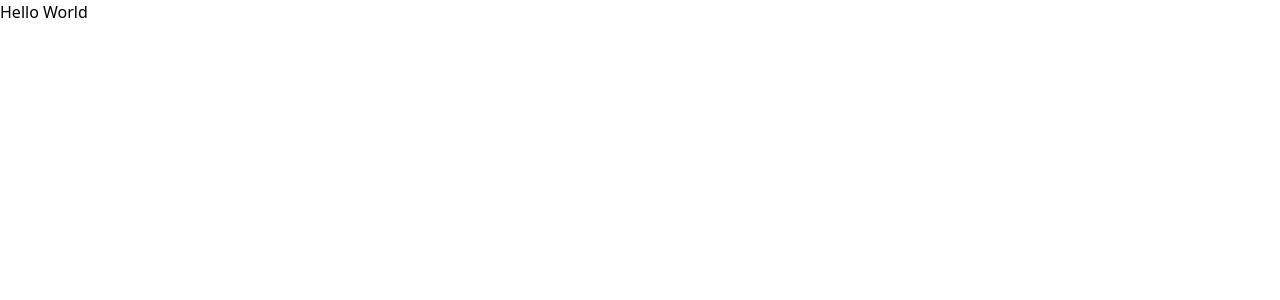
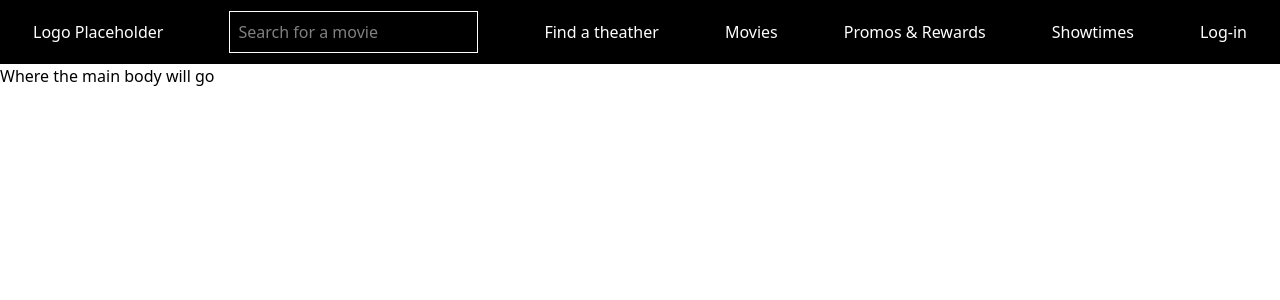
Before and after one commit to m-yguy/CInemaBooking, a Next.js app in the folder project/: page / in a window 1280 px wide. Shown: the top 300 px of the page. Built offline with nearby package versions, Linux system fonts and the light colour scheme.

Commit message:
super basic mockup of navbar

```diff
--- /dev/null
+++ b/project/app/components/Navbar.tsx
@@ -0,0 +1,17 @@
+export default function Navbar() {
+    return(
+        <div className ="bg-black h-16">
+            <ul className = "flex flex-row text-white justify-around items-center h-full">
+                <li>Logo Placeholder</li>
+                <li>
+                    <input type="text" placeholder="Search for a movie" className ="border border-white p-2"/>
+                </li>
+                <li>Find a theather</li>
+                <li>Movies</li>
+                <li>Promos & Rewards</li>
+                <li>Showtimes</li>
+                <li>Log-in</li>
+            </ul>
+        </div>
+    )
+}
--- a/project/app/page.tsx
+++ b/project/app/page.tsx
@@ -1,7 +1,10 @@
+
+import Navbar from "./components/Navbar";
 
 export default function Home() {
-  return (<div className=''>
-    <p>Hello World</p>
+  return (<div className='flex flex-col'>
+    <Navbar/>
+    <div>Where the main body will go</div>
   </div>
   );
 }
```
